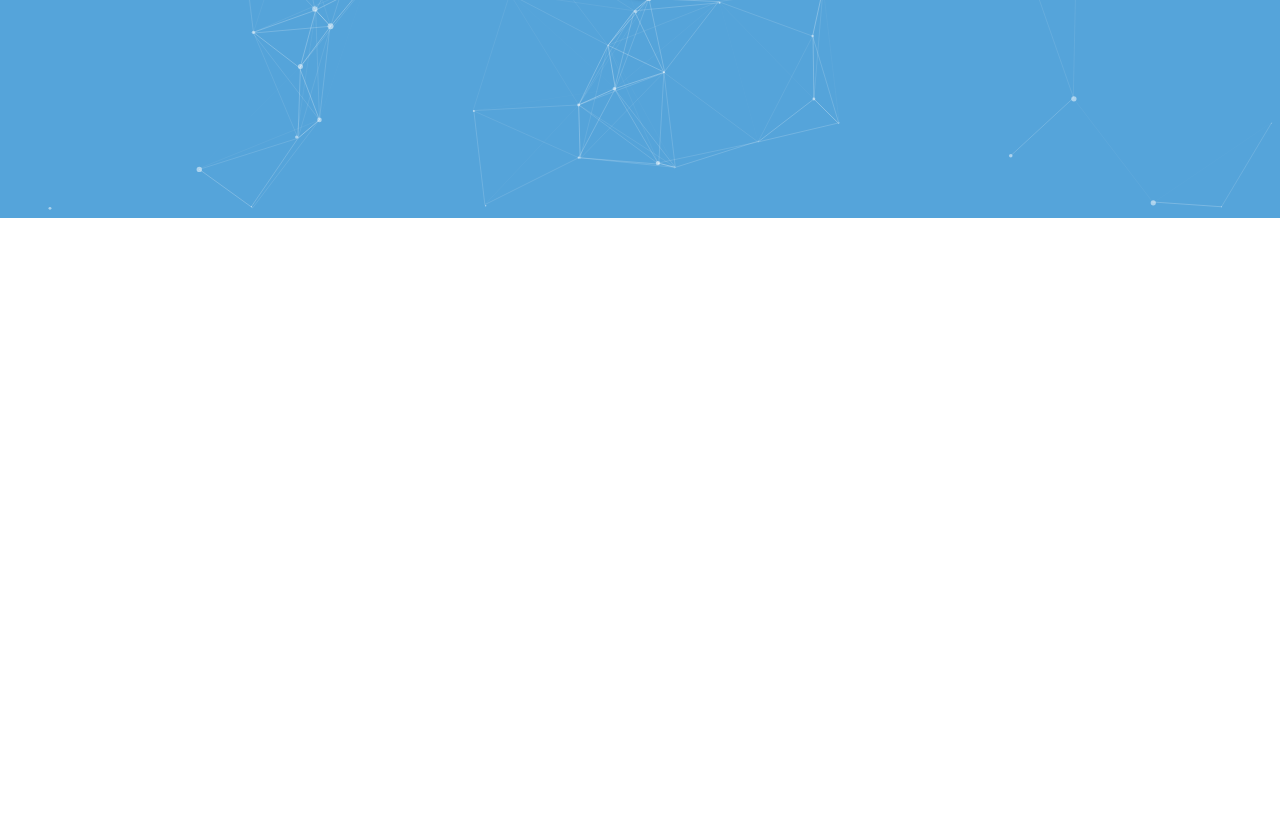
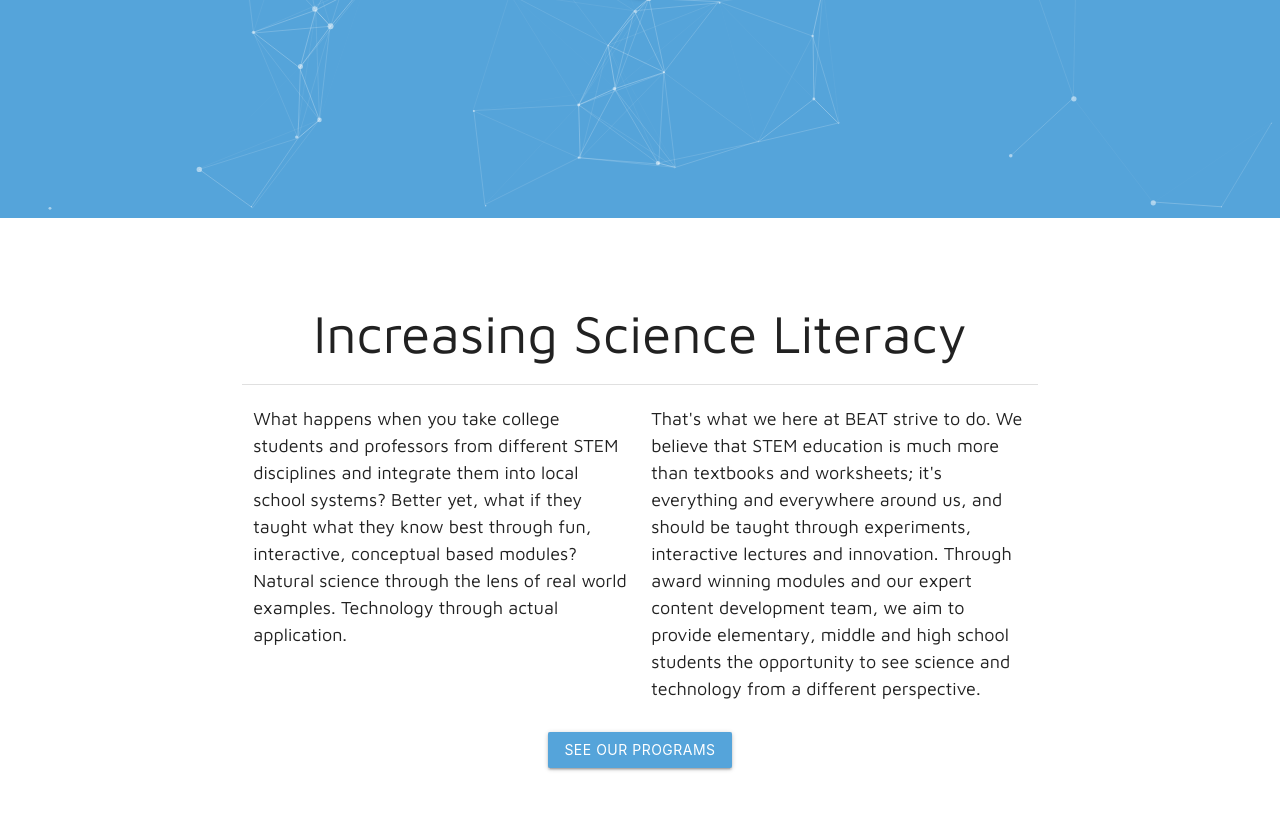
Before and after one commit to greenac/beat, a website: page index.html in a window 1280 px wide. Shown: the part 582-1420 px from the top of the page. Before the commit the page ends 807 px from the top, so only its background shows below. Drawn offline with nearby package versions, Linux system fonts and the light colour scheme.

Commit message:
angular templates/about stylings

```diff
--- a/index.html
+++ b/index.html
@@ -6,6 +6,7 @@
 		<link rel="stylesheet" href="css/main.css">
 		<script src="https://ajax.googleapis.com/ajax/libs/jquery/2.1.4/jquery.min.js"></script>
 		<script src="https://cdnjs.cloudflare.com/ajax/libs/materialize/0.97.0/js/materialize.min.js"></script>
+		<script src="https://ajax.googleapis.com/ajax/libs/angularjs/1.3.15/angular.min.js"></script>
 
 
 
@@ -22,11 +23,28 @@
 			</div>
 		</div>
 
+	<!-- CONTROLLER DIRECTIVE INIT !-->
+
+	<div ng-controller="MainController">
+
+		<!-- ABOUT CONTAINER BLOCK !-->
+		<div class = "container" id = "about_bloc">
+			<h2 class = "valign">{{info.title}}</h2>
+			<div class = "divider"></div>
+			<div class = "row">
+				<p class = "info col l6 s12">{{info.paraone}}</p>
+				<p class = "info col l6 s12">{{info.paratwo}}</p>
+			<button id = "programs"><a class="waves-effect waves-light btn">See Our Programs</a></button>
+			</div>
+		</div>
+	</div>
+
 
 	<!-- MODULE !-->
 	<script rel ="text/javascript" src="js/app.js"></script>
 
 	<!-- CONTROLLER !-->
+	<script rel = "text/javascript" src="js/controllers/MainController.js"></script>
 
 	<!-- DIRECTIVE !-->
 
--- /dev/null
+++ b/js/controllers/MainController.js
@@ -0,0 +1,8 @@
+app.controller('MainController', ['$scope', function($scope){
+	$scope.info =
+	{
+	title: "Increasing Science Literacy",
+	paraone: "What happens when you take college students and professors from different STEM disciplines and integrate them into local school systems? Better yet, what if they taught what they know best through fun, interactive, conceptual based modules? Natural science through the lens of real world examples. Technology through actual application.",
+	paratwo: "That's what we here at BEAT strive to do. We believe that STEM education is much more than textbooks and worksheets; it's everything and everywhere around us, and should be taught through experiments, interactive lectures and innovation. Through award winning modules and our expert content development team, we aim to provide elementary, middle and high school students the opportunity to see science and technology from a different perspective."
+	}
+}]);
--- a/less/main.less
+++ b/less/main.less
@@ -55,3 +55,24 @@
     }
   }
 }
+
+//ABOUT STYLINGS
+
+#about_bloc{
+  padding: 50px;
+  .valign{
+    text-align: center;
+  }
+  .info{
+    margin: 20px 0 30px 0;
+    font-size: 18px;
+  }
+  #programs{
+    display: block;
+    margin: 0 auto;
+    border: none;
+    .btn{
+      background: @beatblue;
+    }
+  }
+}
```
Also changed, not shown: css/main.css.
